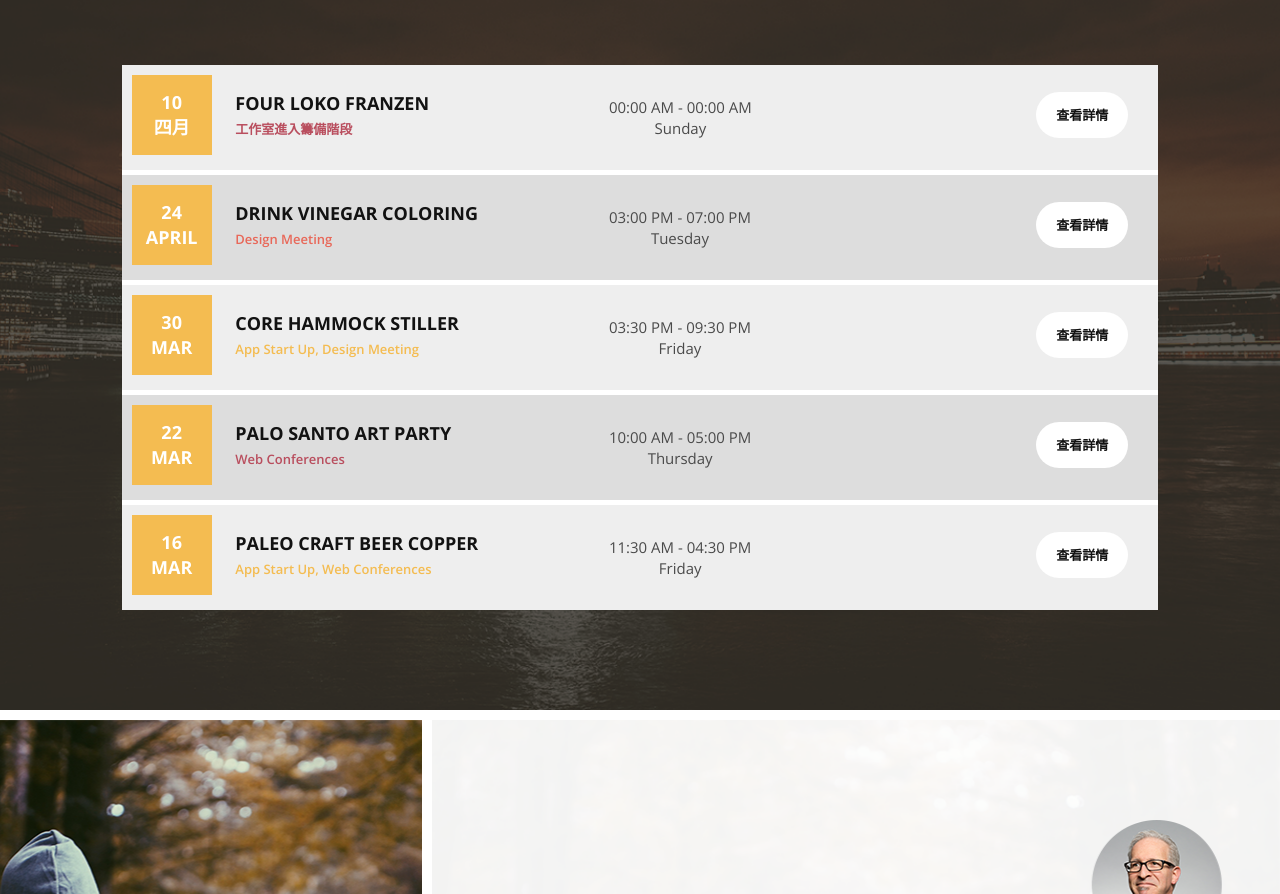
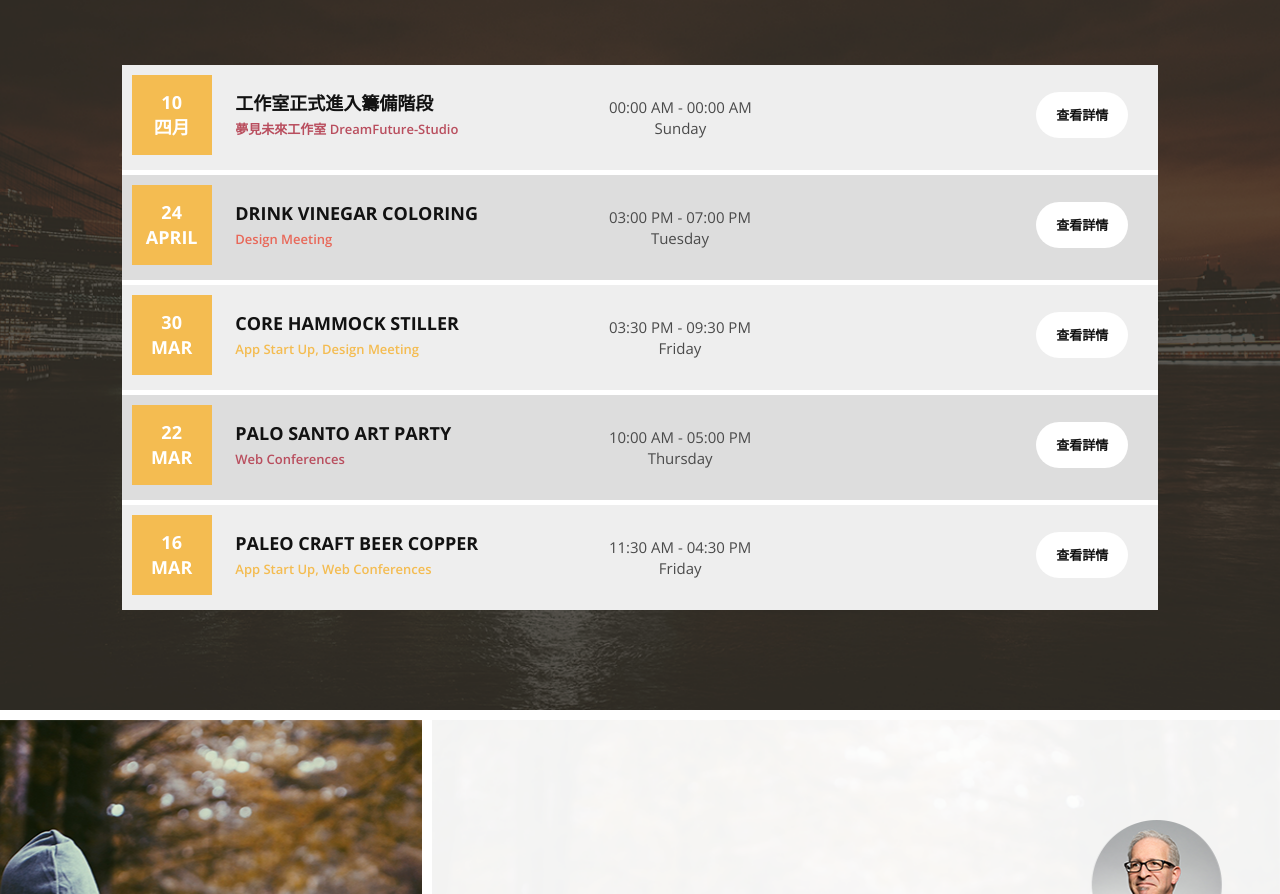
Before and after one commit to DreamFuture-Studio/dreamfuture-studio.github.io, a plain HTML site: page index.html in a window 1280 px wide. Shown: the part 1431-2325 px from the top of the page. Drawn offline with nearby package versions, Linux system fonts and the light colour scheme.

Commit message:
Update index.html

```diff
--- a/index.html
+++ b/index.html
@@ -123,9 +123,9 @@
                                                 </div>
                                             </li>
                                             <li>
-                                                <h4>four loko franzen</h4>
+                                                <h4>工作室正式進入籌備階段</h4>
                                                 <div class="web">
-                                                    <span>工作室進入籌備階段</span>
+                                                    <span>夢見未來工作室 DreamFuture-Studio</span>
                                                 </div>
                                             </li>
                                             <li>
```
